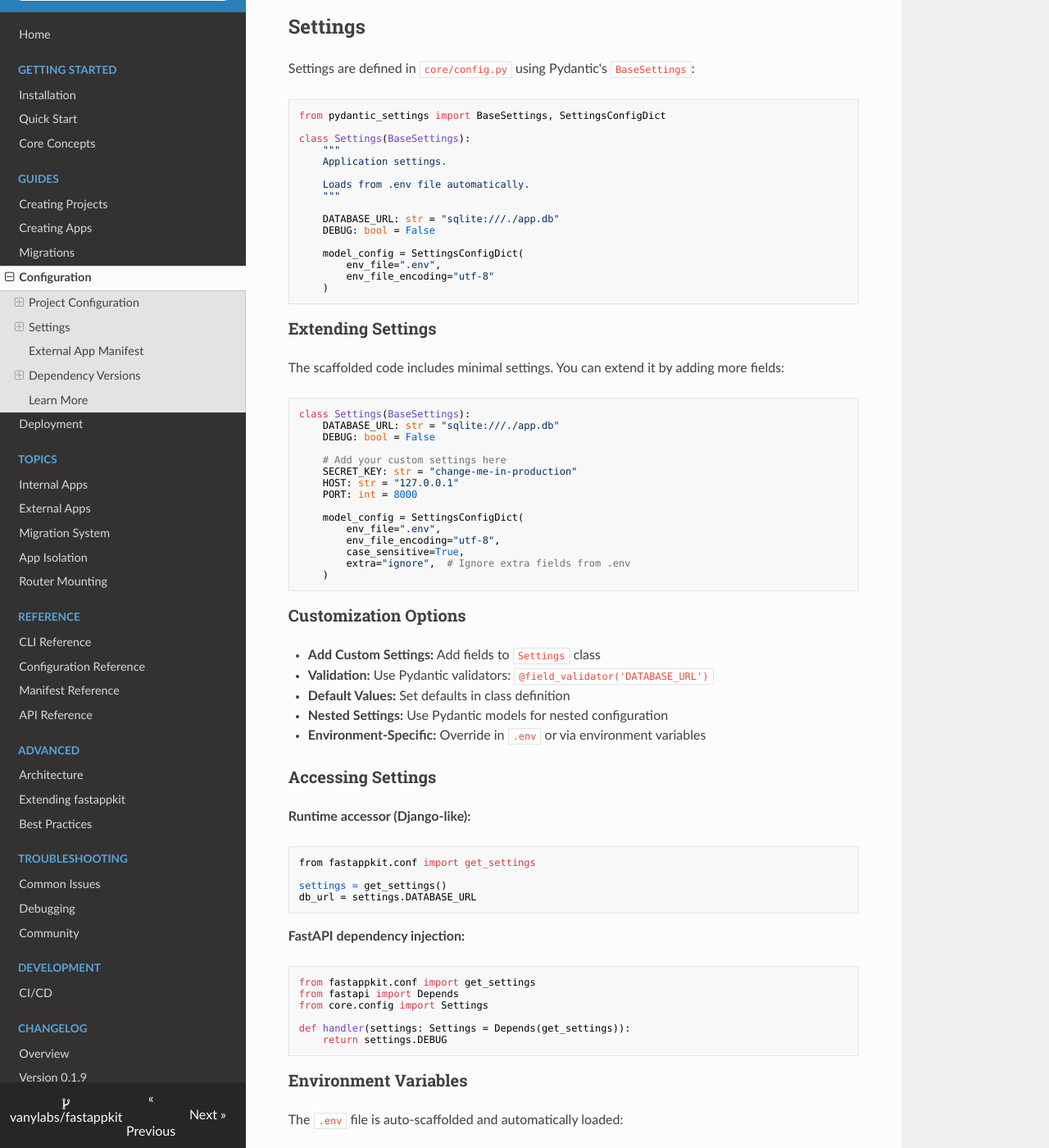
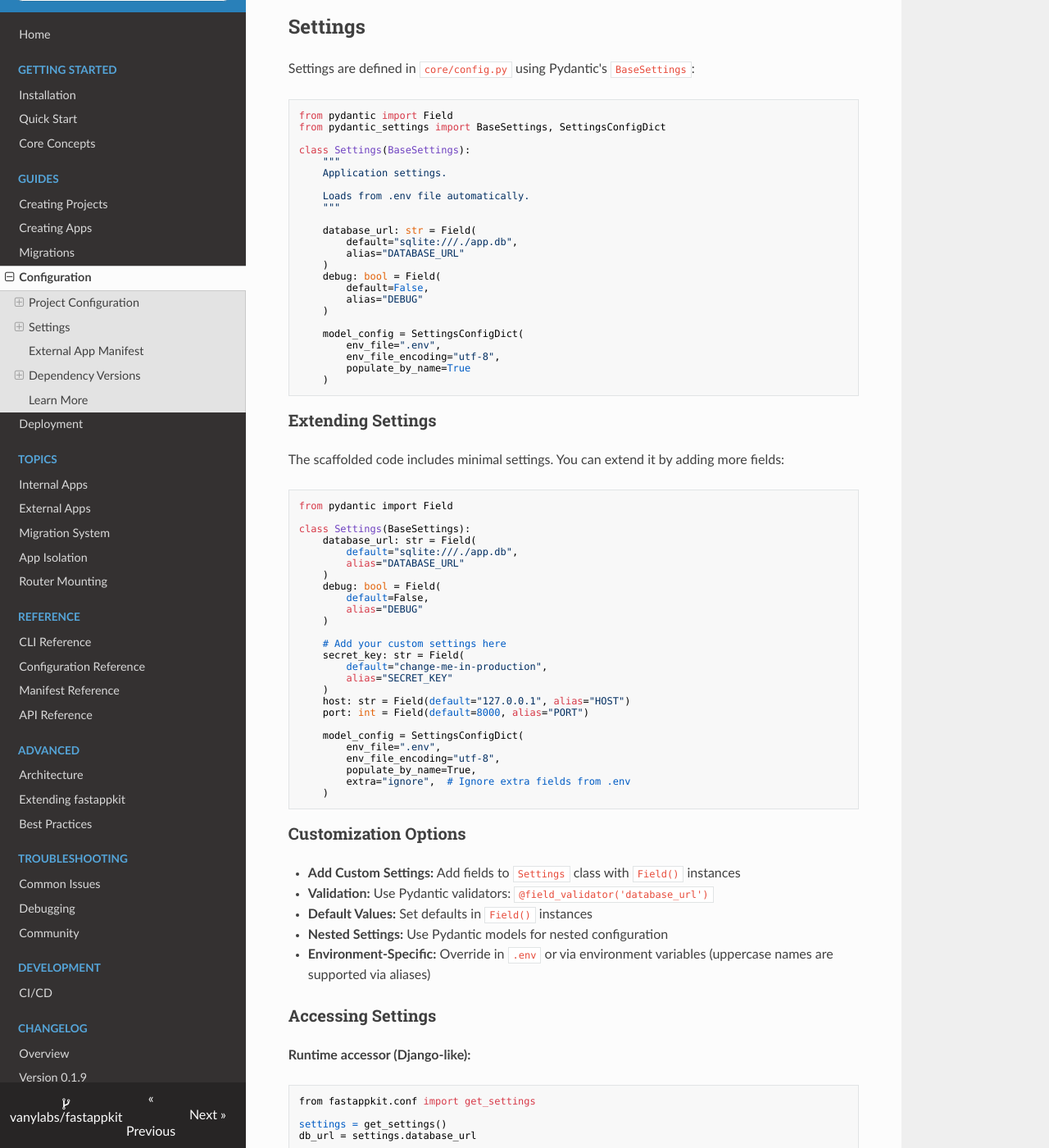
Before and after one commit to vanylabs/fastappkit, an MkDocs documentation site: the page built from docs/guides/configuration.md, in a window 1280 px wide and 1400 px high, scrolled down 765 px. Shown: the whole window at 82% size. Built offline with MkDocs 1.6.1, drawn with Linux system fonts in a browser that asks for light colours; nearby versions of some CDN libraries.

Commit message:
chore: update documentation and CLI options for development server
- Enhanced documentation for configuration settings, emphasizing the use of Pydantic's Field for defining settings.
- Updated CLI commands to include additional uvicorn options for the development server, allowing for more flexible configurations.
- Clarified examples and notes in the documentation to improve user understanding of the development process.

````diff
--- a/docs/guides/configuration.md
+++ b/docs/guides/configuration.md
@@ -19,8 +19,8 @@ apps = [
 
 ### App Entry Formats
 
-- `apps.<name>` → Internal app (located in `./apps/<name>/`)
-- `<package_name>` → External app (pip-installed package, must be importable)
+-   `apps.<name>` → Internal app (located in `./apps/<name>/`)
+-   `<package_name>` → External app (pip-installed package, must be importable)
 
 ### Migration Order
 
@@ -36,6 +36,7 @@ order = ["core", "auth", "blog"]
 Settings are defined in `core/config.py` using Pydantic's `BaseSettings`:
 
 ```python
+from pydantic import Field
 from pydantic_settings import BaseSettings, SettingsConfigDict
 
 class Settings(BaseSettings):
@@ -45,12 +46,19 @@ class Settings(BaseSettings):
     Loads from .env file automatically.
     """
 
-    DATABASE_URL: str = "sqlite:///./app.db"
-    DEBUG: bool = False
+    database_url: str = Field(
+        default="sqlite:///./app.db",
+        alias="DATABASE_URL"
+    )
+    debug: bool = Field(
+        default=False,
+        alias="DEBUG"
+    )
 
     model_config = SettingsConfigDict(
         env_file=".env",
-        env_file_encoding="utf-8"
+        env_file_encoding="utf-8",
+        populate_by_name=True
     )
 ```
 
@@ -59,30 +67,41 @@ class Settings(BaseSettings):
 The scaffolded code includes minimal settings. You can extend it by adding more fields:
 
 ```python
+from pydantic import Field
+
 class Settings(BaseSettings):
-    DATABASE_URL: str = "sqlite:///./app.db"
-    DEBUG: bool = False
+    database_url: str = Field(
+        default="sqlite:///./app.db",
+        alias="DATABASE_URL"
+    )
+    debug: bool = Field(
+        default=False,
+        alias="DEBUG"
+    )
 
     # Add your custom settings here
-    SECRET_KEY: str = "change-me-in-production"
-    HOST: str = "127.0.0.1"
-    PORT: int = 8000
+    secret_key: str = Field(
+        default="change-me-in-production",
+        alias="SECRET_KEY"
+    )
+    host: str = Field(default="127.0.0.1", alias="HOST")
+    port: int = Field(default=8000, alias="PORT")
 
     model_config = SettingsConfigDict(
         env_file=".env",
         env_file_encoding="utf-8",
-        case_sensitive=True,
+        populate_by_name=True,
         extra="ignore",  # Ignore extra fields from .env
     )
 ```
 
 ### Customization Options
 
-- **Add Custom Settings:** Add fields to `Settings` class
-- **Validation:** Use Pydantic validators: `@field_validator('DATABASE_URL')`
-- **Default Values:** Set defaults in class definition
-- **Nested Settings:** Use Pydantic models for nested configuration
-- **Environment-Specific:** Override in `.env` or via environment variables
+-   **Add Custom Settings:** Add fields to `Settings` class with `Field()` instances
+-   **Validation:** Use Pydantic validators: `@field_validator('database_url')`
+-   **Default Values:** Set defaults in `Field()` instances
+-   **Nested Settings:** Use Pydantic models for nested configuration
+-   **Environment-Specific:** Override in `.env` or via environment variables (uppercase names are supported via aliases)
 
 ### Accessing Settings
 
@@ -92,7 +111,7 @@ class Settings(BaseSettings):
 from fastappkit.conf import get_settings
 
 settings = get_settings()
-db_url = settings.DATABASE_URL
+db_url = settings.database_url
 ```
 
 **FastAPI dependency injection:**
@@ -103,7 +122,7 @@ from fastapi import Depends
 from core.config import Settings
 
 def handler(settings: Settings = Depends(get_settings)):
-    return settings.DEBUG
+    return settings.debug
 ```
 
 ### Environment Variables
@@ -198,28 +217,28 @@ route_prefix = "/blog"
 ```
 
 !!! important "Manifest Requirements"
-    The manifest file is `fastappkit.toml`, not `pyproject.toml`. It must be located in the package directory (where `__init__.py` is). This ensures it's included when the package is published to PyPI. No fallback - `fastappkit.toml` is required for external apps.
+The manifest file is `fastappkit.toml`, not `pyproject.toml`. It must be located in the package directory (where `__init__.py` is). This ensures it's included when the package is published to PyPI. No fallback - `fastappkit.toml` is required for external apps.
 
 See the [Manifest Reference](../reference/manifest-reference.md) for complete details.
 
 ## Dependency Versions
 
 !!! warning "Default Dependency Versions"
-    When creating a new project or external app, dependency versions in `pyproject.toml` are set to `*` (any version) by default. This provides maximum flexibility but may lead to compatibility issues.
+When creating a new project or external app, dependency versions in `pyproject.toml` are set to `*` (any version) by default. This provides maximum flexibility but may lead to compatibility issues.
 
 ### Recommendations
 
 **For Production Projects:**
 
-- Update dependency versions to specific ranges (e.g., `>=0.120.0,<0.130`)
-- Pin exact versions for critical dependencies
-- Test thoroughly after updating versions
+-   Update dependency versions to specific ranges (e.g., `>=0.120.0,<0.130`)
+-   Pin exact versions for critical dependencies
+-   Test thoroughly after updating versions
 
 **For External Apps:**
 
-- Match dependency versions with the core project for compatibility
-- Use compatible version ranges that work with the core project's versions
-- Document minimum required versions in your app's README
+-   Match dependency versions with the core project for compatibility
+-   Use compatible version ranges that work with the core project's versions
+-   Document minimum required versions in your app's README
 
 **Example:**
 
@@ -232,9 +251,9 @@ alembic = ">=1.17.2,<1.18"
 ```
 
 !!! note "CLI Warning"
-    The CLI will display a warning message when creating projects or external apps, reminding you to update dependency versions according to your needs.
+The CLI will display a warning message when creating projects or external apps, reminding you to update dependency versions according to your needs.
 
 ## Learn More
 
-- [Configuration Reference](../reference/configuration-reference.md) - Complete configuration options
-- [Manifest Reference](../reference/manifest-reference.md) - External app manifest schema
+-   [Configuration Reference](../reference/configuration-reference.md) - Complete configuration options
+-   [Manifest Reference](../reference/manifest-reference.md) - External app manifest schema
````
Also changed, not shown: docs/guides/creating-projects.md (+2 -1 lines), docs/guides/deployment.md (+9 -5 lines), docs/reference/api-reference.md (+1 -1 lines), docs/reference/cli-reference.md (+7 -3 lines), docs/reference/configuration-reference.md (+28 -9 lines), 1 other file.
